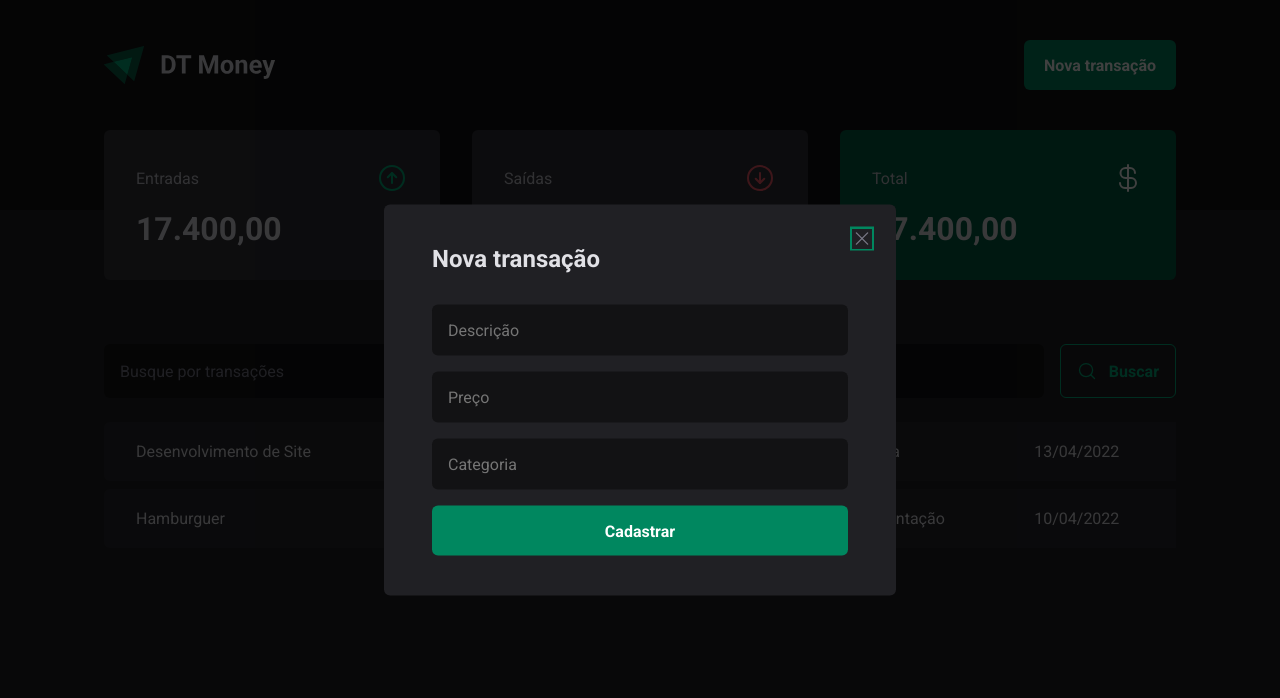
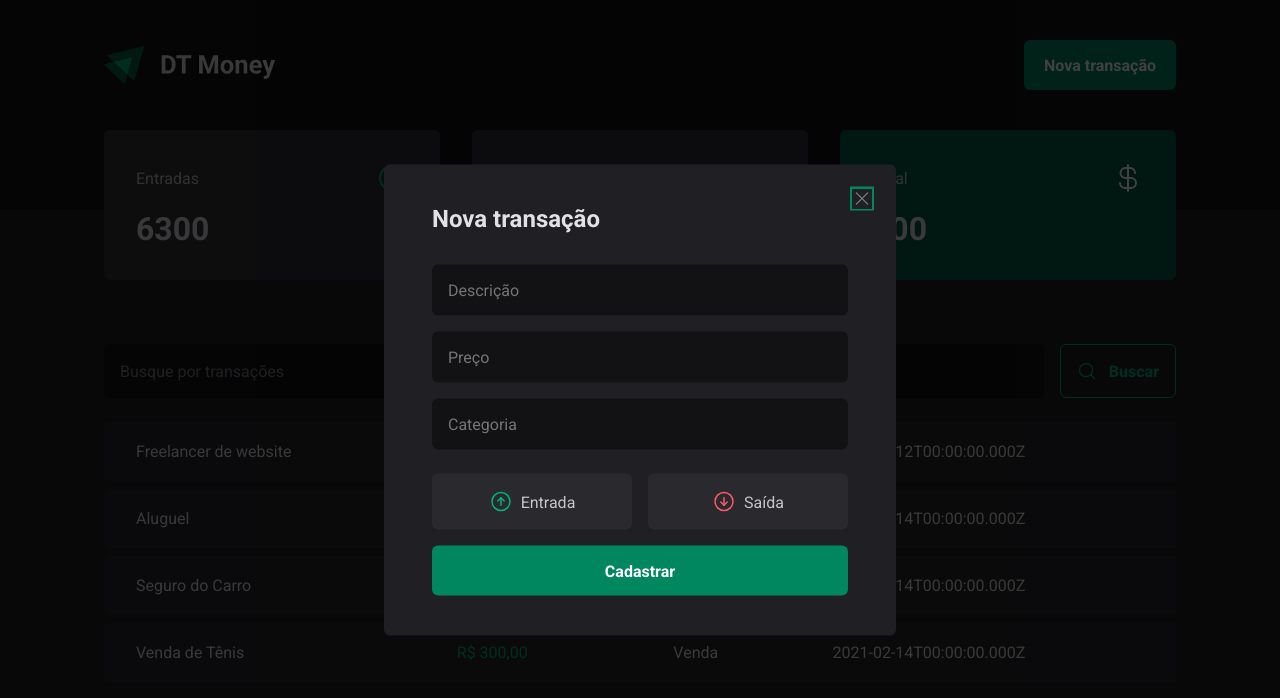
Before and after one commit to gomes-leonardo/dt-money, a React (Vite) app: page / in a window 1280 px wide. Both pictures are taken after a click on the button "Nova transação". Shown: the top 698 px of the page. Built offline with nearby package versions, Linux system fonts and the light colour scheme; data requests are answered from the project's data file; the HTML template or start-up script is replaced by a standard one.

Commit message:
feat: server json and axios connection

```diff
--- a/package.json
+++ b/package.json
@@ -5,13 +5,16 @@
   "type": "module",
   "scripts": {
     "dev": "vite",
+    "dev:server": "json-server server.json -w  -p 3333",
     "build": "tsc && vite build",
     "lint": "eslint . --ext ts,tsx --report-unused-disable-directives --max-warnings 0",
     "preview": "vite preview"
   },
   "dependencies": {
     "@radix-ui/react-dialog": "^1.0.5",
+    "@radix-ui/react-radio-group": "^1.1.3",
     "@types/styled-components": "^5.1.34",
+    "axios": "^1.6.7",
     "framer-motion": "^11.0.5",
     "phosphor-react": "^1.4.1",
     "react": "^18.2.0",
@@ -28,6 +31,7 @@
     "eslint": "^8.56.0",
     "eslint-plugin-react-hooks": "^4.6.0",
     "eslint-plugin-react-refresh": "^0.4.5",
+    "json-server": "^1.0.0-alpha.23",
     "typescript": "^5.2.2",
     "vite": "^5.0.8"
   }
--- /dev/null
+++ b/server.json
@@ -0,0 +1,36 @@
+{
+    "transactions": [
+        {
+            "id": 1,
+            "description": "Freelancer de website",
+            "type": "income",
+            "category": "Venda",
+            "price": 6000,
+            "createdAt": "2021-02-12T00:00:00.000Z"
+        },
+        {
+            "id": 2,
+            "description": "Aluguel",
+            "type": "outcome",
+            "category": "Casa",
+            "price": 1100,
+            "createdAt": "2021-02-14T00:00:00.000Z"
+        },
+        {
+            "id": 3,
+            "description": "Seguro do Carro",
+            "type": "outcome",
+            "category": "Carro",
+            "price": 5000,
+            "createdAt": "2021-02-14T00:00:00.000Z"
+        },
+        {
+            "id": 3,
+            "description": "Venda de Tênis",
+            "type": "income",
+            "category": "Venda",
+            "price": 300,
+            "createdAt": "2021-02-14T00:00:00.000Z"
+        }
+    ]
+}
--- a/src/App.tsx
+++ b/src/App.tsx
@@ -2,13 +2,16 @@ import { ThemeProvider } from 'styled-components'
 import { defaultTheme } from './styles/themes/default'
 import { GlobalStyle } from './styles/global'
 import Transactions from './pages/Transactions'
+import { TransactionsProvider } from './contexts/TransactionsContext'
 
 function App() {
   return (
     <>
       <ThemeProvider theme={defaultTheme}>
         <GlobalStyle />
-        <Transactions />
+        <TransactionsProvider>
+          <Transactions />
+        </TransactionsProvider>
       </ThemeProvider>
     </>
   )
--- a/src/components/NewTransactionModal/index.tsx
+++ b/src/components/NewTransactionModal/index.tsx
@@ -1,7 +1,13 @@
 import * as Dialog from '@radix-ui/react-dialog'
 import { motion } from 'framer-motion'
-import { CloseButton, Content, Overlay } from './styles'
-import { X } from 'phosphor-react'
+import {
+  CloseButton,
+  Content,
+  Overlay,
+  TransactionType,
+  TransactionTypeButton,
+} from './styles'
+import { ArrowCircleDown, ArrowCircleUp, X } from 'phosphor-react'
 
 const NewTransactionModal = () => {
   return (
@@ -24,6 +30,16 @@ const NewTransactionModal = () => {
               <input type="number" placeholder="Preço" required />
               <input type="text" placeholder="Categoria" required />
 
+              <TransactionType>
+                <TransactionTypeButton value="income" variant="income">
+                  <ArrowCircleUp size={24} />
+                  Entrada
+                </TransactionTypeButton>
+                <TransactionTypeButton value="outcome" variant="outcome">
+                  <ArrowCircleDown size={24} />
+                  Saída
+                </TransactionTypeButton>
+              </TransactionType>
               <button type="submit">Cadastrar</button>
             </form>
           </Content>
--- a/src/components/NewTransactionModal/styles.ts
+++ b/src/components/NewTransactionModal/styles.ts
@@ -1,6 +1,6 @@
 import * as Dialog from '@radix-ui/react-dialog'
 import styled from 'styled-components'
-
+import * as RadioGroup from '@radix-ui/react-radio-group'
 export const Overlay = styled(Dialog.Overlay)`
   position: fixed;
   width: 100vw;
@@ -61,3 +61,50 @@ export const CloseButton = styled(Dialog.Close)`
   cursor: pointer;
   color: ${(props) => props.theme['gray-500']};
 `
+
+export const TransactionType = styled(RadioGroup.Root)`
+  display: grid;
+  grid-template-columns: repeat(2, 1fr);
+  gap: 1rem;
+  margin-top: 0.5rem;
+`
+
+interface TransactionTypeButtonProps {
+  variant: 'income' | 'outcome'
+}
+
+export const TransactionTypeButton = styled(
+  RadioGroup.Item,
+)<TransactionTypeButtonProps>`
+  background: ${(props) => props.theme['gray-700']};
+  padding: 1rem;
+  display: flex;
+  align-items: center;
+  justify-content: center;
+  gap: 0.5rem;
+  border: 0;
+  border-radius: 6px;
+  color: ${(props) => props.theme['gray-300']};
+  cursor: pointer;
+
+  svg {
+    color: ${(props) =>
+      props.variant === 'income'
+        ? props.theme['green-300']
+        : props.theme['red-300']};
+  }
+  &[data-state='unchecked']:hover {
+    background: ${(props) => props.theme['gray-600']};
+    transition: background-color 0.2s;
+  }
+
+  &[data-state='checked'] {
+    background: ${(props) =>
+      props.variant === 'income'
+        ? props.theme['green-500']
+        : props.theme['red-500']};
+    color: ${(props) => props.theme.white} svg {
+      color: ${(props) => props.theme.white};
+    }
+  }
+`
--- a/src/components/Summary/index.tsx
+++ b/src/components/Summary/index.tsx
@@ -1,7 +1,28 @@
 import { ArrowCircleDown, ArrowCircleUp, CurrencyDollar } from 'phosphor-react'
 import { SummaryCard, SummaryContainer } from './style'
+import { useContext } from 'react'
+import { TransactionsContext } from '../../contexts/TransactionsContext'
 
 const Summary = () => {
+  const { transactions } = useContext(TransactionsContext)
+
+  const summary = transactions.reduce(
+    (acc, transaction) => {
+      if (transaction.type === 'income') {
+        acc.income += transaction.price
+        acc.total += transaction.price
+      } else {
+        acc.outcome += transaction.price
+        acc.total -= transaction.price
+      }
+      return acc
+    },
+    {
+      income: 0,
+      outcome: 0,
+      total: 0,
+    },
+  )
   return (
     <SummaryContainer>
       <SummaryCard>
@@ -10,7 +31,7 @@ const Summary = () => {
           <ArrowCircleUp size={32} color="#00b37e" />
         </header>
 
-        <strong>17.400,00</strong>
+        <strong>{summary.income}</strong>
       </SummaryCard>
       <SummaryCard>
         <header>
@@ -18,15 +39,15 @@ const Summary = () => {
           <ArrowCircleDown size={32} color="#f75a68" />
         </header>
 
-        <strong>17.400,00</strong>
+        <strong>{summary.outcome}</strong>
       </SummaryCard>
-      <SummaryCard variant="green">
+      <SummaryCard variant={summary.total > 0 ? 'green' : 'red'}>
         <header>
           <span>Total</span>
           <CurrencyDollar size={32} color="#FFF" />
         </header>
 
-        <strong>17.400,00</strong>
+        <strong>{summary.total}</strong>
       </SummaryCard>
     </SummaryContainer>
   )
--- a/src/components/Summary/style.ts
+++ b/src/components/Summary/style.ts
@@ -18,7 +18,7 @@ export const SummaryContainer = styled.section`
 `
 
 interface SummaryCardProps {
-  variant?: 'green'
+  variant?: 'green' | 'red' | 'none'
 }
 
 export const SummaryCard = styled.div<SummaryCardProps>`
@@ -40,8 +40,15 @@ export const SummaryCard = styled.div<SummaryCardProps>`
   }
 
   ${(props) =>
-    props.variant === 'green' &&
-    css`
-      background: ${props.theme['green-700']};
-    `}
+    props.variant === 'green'
+      ? css`
+      background: ${props.theme['green-700']}; :
+    `
+      : props.variant === 'red'
+        ? css`
+            background: ${props.theme['red-700']};
+          `
+        : css`
+            background: ${props.theme['gray-600']};
+          `}
 `
--- /dev/null
+++ b/src/contexts/TransactionsContext.tsx
@@ -0,0 +1,37 @@
+import { createContext, useEffect, useState } from 'react'
+import axios from 'axios'
+
+export interface Transaction {
+  id: number
+  description: string
+  price: number
+  type: 'income' | 'outcome'
+  category: string
+  createdAt: string
+}
+interface TransactionContextType {
+  transactions: Transaction[]
+}
+
+interface TransactionProviderProps {
+  children: React.ReactNode
+}
+
+export const TransactionsContext = createContext({} as TransactionContextType)
+
+export function TransactionsProvider({ children }: TransactionProviderProps) {
+  const [transactions, setTransactions] = useState<Transaction[]>([])
+  const apiUrl = 'http://localhost:3333/transactions'
+
+  useEffect(() => {
+    axios.get(apiUrl).then((response) => {
+      console.log(response.data)
+      setTransactions(response.data)
+    })
+  }, [])
+  return (
+    <TransactionsContext.Provider value={{ transactions }}>
+      {children}
+    </TransactionsContext.Provider>
+  )
+}
--- a/src/pages/Transactions/index.tsx
+++ b/src/pages/Transactions/index.tsx
@@ -6,8 +6,11 @@ import {
   TransactionsContainer,
   TransactionsTable,
 } from './styles'
+import { useContext } from 'react'
+import { TransactionsContext } from '../../contexts/TransactionsContext'
 
 const Transactions = () => {
+  const { transactions } = useContext(TransactionsContext)
   return (
     <div>
       <Header />
@@ -16,22 +19,21 @@ const Transactions = () => {
         <SearchForm />
         <TransactionsTable>
           <tbody>
-            <tr>
-              <td width="50%">Desenvolvimento de Site</td>
-              <td>
-                <PriceHighLight variant="income">R$ 12.000,00</PriceHighLight>
-              </td>
-              <td>Venda</td>
-              <td>13/04/2022</td>
-            </tr>
-            <tr>
-              <td width="50%">Hamburguer</td>
-              <td>
-                <PriceHighLight variant="outcome">R$ -59,00</PriceHighLight>
-              </td>
-              <td>Alimentação</td>
-              <td>10/04/2022</td>
-            </tr>
+            {transactions.map((transaction) => (
+              <tr key={transaction.id}>
+                <td>{transaction.description}</td>
+                <td>
+                  <PriceHighLight variant={transaction.type}>
+                    {transaction.price.toLocaleString('pt-BR', {
+                      style: 'currency',
+                      currency: 'BRL',
+                    })}
+                  </PriceHighLight>
+                </td>
+                <td>{transaction.category}</td>
+                <td>{transaction.createdAt}</td>
+              </tr>
+            ))}
           </tbody>
         </TransactionsTable>
       </TransactionsContainer>
```
Also changed, not shown: 1 other file (tests, documents, lock files or other folders).
